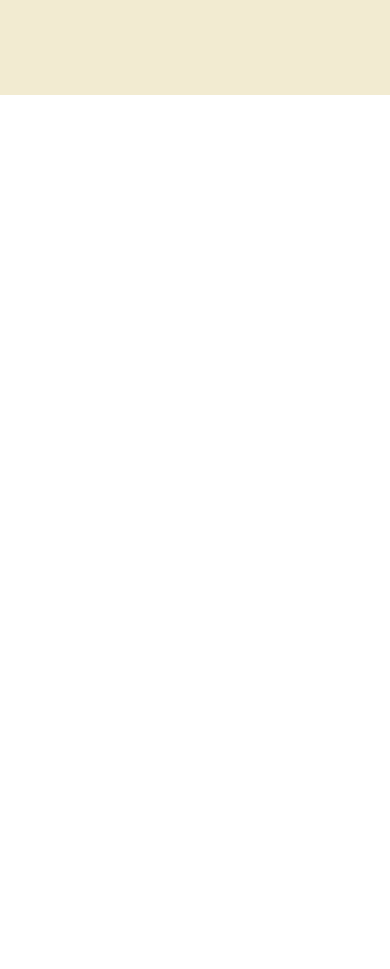
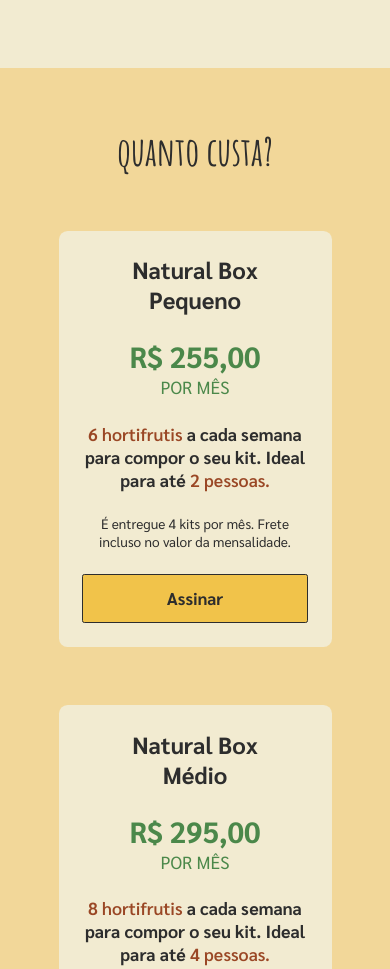
Before and after one commit to FelipeEvaldtCarvalho/naturalbox, a Vue app: page / in a window 390 px wide. Shown: the part 2280-3249 px from the top of the page. Before the commit the page ends 2375 px from the top, so only its background shows below. Built offline with nearby package versions, Linux system fonts and the light colour scheme.

Commit message:
add 'plans'

```diff
--- a/src/App.vue
+++ b/src/App.vue
@@ -2,15 +2,17 @@
   <hero />
   <nb-benefits />
   <nb-how-works />
+  <nb-plans />
 </template>
 
 <script>
 import Hero from "./components/Hero.vue";
 import NbBenefits from "./components/NbBenefits.vue";
 import NbHowWorks from "./components/NbHowWorks.vue";
+import NbPlans from "./components/NbPlans.vue";
 export default {
   name: "App",
-  components: { Hero, NbBenefits, NbHowWorks },
+  components: { Hero, NbBenefits, NbHowWorks, NbPlans },
 };
 </script>
 
--- a/src/components/NbButton.vue
+++ b/src/components/NbButton.vue
@@ -25,6 +25,10 @@ button {
   cursor: pointer;
   font-weight: 700;
   padding: 1.1vw 4.4vw;
+  transition: all 0.5s ease;
+}
+button:hover {
+  background-color: #b0c372;
 }
 .full {
   width: 100%;
--- a/src/components/NbHowWorks.vue
+++ b/src/components/NbHowWorks.vue
@@ -50,7 +50,6 @@ section {
   padding: 3.3vw;
   gap: 3.3vw;
   justify-content: space-around;
-  margin-bottom: 7vw;
 }
 .card {
   width: 30%;
@@ -81,7 +80,6 @@ section {
   }
   .card {
     width: 100%;
-    text-align: center;
   }
   .card img {
     height: 25vw;
--- /dev/null
+++ b/src/components/NbPlans.vue
@@ -0,0 +1,150 @@
+<template>
+  <section>
+    <h1 class="title">quanto custa?</h1>
+    <div class="card-container">
+      <div class="card" v-for="(card, index) in cards" :key="index">
+        <div class="card-title">
+          <h2>Natural Box</h2>
+          <h2>{{ card.size }}</h2>
+        </div>
+        <div class="card-price">
+          <h1>R$ {{ card.price }},00</h1>
+          <h2>POR MÊS</h2>
+        </div>
+        <h3>
+          <span class="contrast">{{ card.productsNumber }} hortifrutis</span> a
+          cada semana para compor o seu kit. Ideal para até
+          <span class="contrast">{{ card.peopleNumber }} pessoas.</span>
+        </h3>
+        <p>É entregue 4 kits por mês. Frete incluso no valor da mensalidade.</p>
+        <nb-button :fullWidth="true">Assinar</nb-button>
+      </div>
+    </div>
+  </section>
+  <svg xmlns="http://www.w3.org/2000/svg" viewBox="0 0 1440 120">
+    <path
+      fill="#F2D799"
+      fill-opacity="1"
+      d="M0,64L80,80C160,96,320,128,480,117.3C640,107,800,53,960,32C1120,11,1280,21,1360,26.7L1440,32L1440,0L1360,0C1280,0,1120,0,960,0C800,0,640,0,480,0C320,0,160,0,80,0L0,0Z"
+    ></path>
+  </svg>
+</template>
+
+<script>
+import NbButton from "./NbButton.vue";
+export default {
+  components: { NbButton },
+  name: "NbPlans",
+  data() {
+    return {
+      cards: [
+        {
+          size: "Pequeno",
+          price: 255,
+          productsNumber: 6,
+          peopleNumber: 2,
+        },
+        {
+          size: "Médio",
+          price: 295,
+          productsNumber: 8,
+          peopleNumber: 4,
+        },
+        {
+          size: "Grande",
+          price: 390,
+          productsNumber: 12,
+          peopleNumber: 6,
+        },
+      ],
+    };
+  },
+};
+</script>
+
+<style scoped>
+section {
+  background-color: #f2d799;
+  padding: 5vw;
+}
+.title {
+  text-align: center;
+  font-family: "Amatic SC", cursive;
+  font-size: 4.4vw;
+}
+.card-container {
+  margin-top: 4vw;
+  display: flex;
+  width: 100%;
+  gap: 3.3vw;
+  justify-content: space-between;
+}
+.card {
+  border-radius: 2.2vw;
+  display: flex;
+  flex-direction: column;
+  gap: 2vw;
+  background-color: #f2ebd1;
+  text-align: center;
+  padding: 4vw;
+  transition: all 0.5s ease;
+}
+.card:hover {
+  transform: scale(1.03);
+}
+.card-title h2 {
+  font-size: 2.2vw;
+  font-weight: 700;
+}
+.card-price h1 {
+  color: #4b884a;
+  font-size: 2.6vw;
+  font-weight: 700;
+}
+.card-price h2 {
+  color: #4b884a;
+  font-size: 2vw;
+  font-weight: 400;
+}
+.card h3 {
+  font-size: 1.5vw;
+}
+.card p {
+  font-size: 1.2vw;
+}
+@media screen and (max-width: 735px) {
+  section {
+    padding: 15vw 5vw;
+  }
+  .title {
+    text-align: center;
+    font-family: "Amatic SC", cursive;
+    font-size: 10vw;
+  }
+  .card-container {
+    flex-direction: column;
+    gap: 15vw;
+    padding: 10vw;
+  }
+
+  .card {
+    gap: 6vw;
+    padding: 6vw;
+  }
+  .card-title h2 {
+    font-size: 6vw;
+  }
+  .card-price h1 {
+    font-size: 7.5vw;
+  }
+  .card-price h2 {
+    font-size: 4.5vw;
+  }
+  .card h3 {
+    font-size: 4.5vw;
+  }
+  .card p {
+    font-size: 3.5vw;
+  }
+}
+</style>
```
